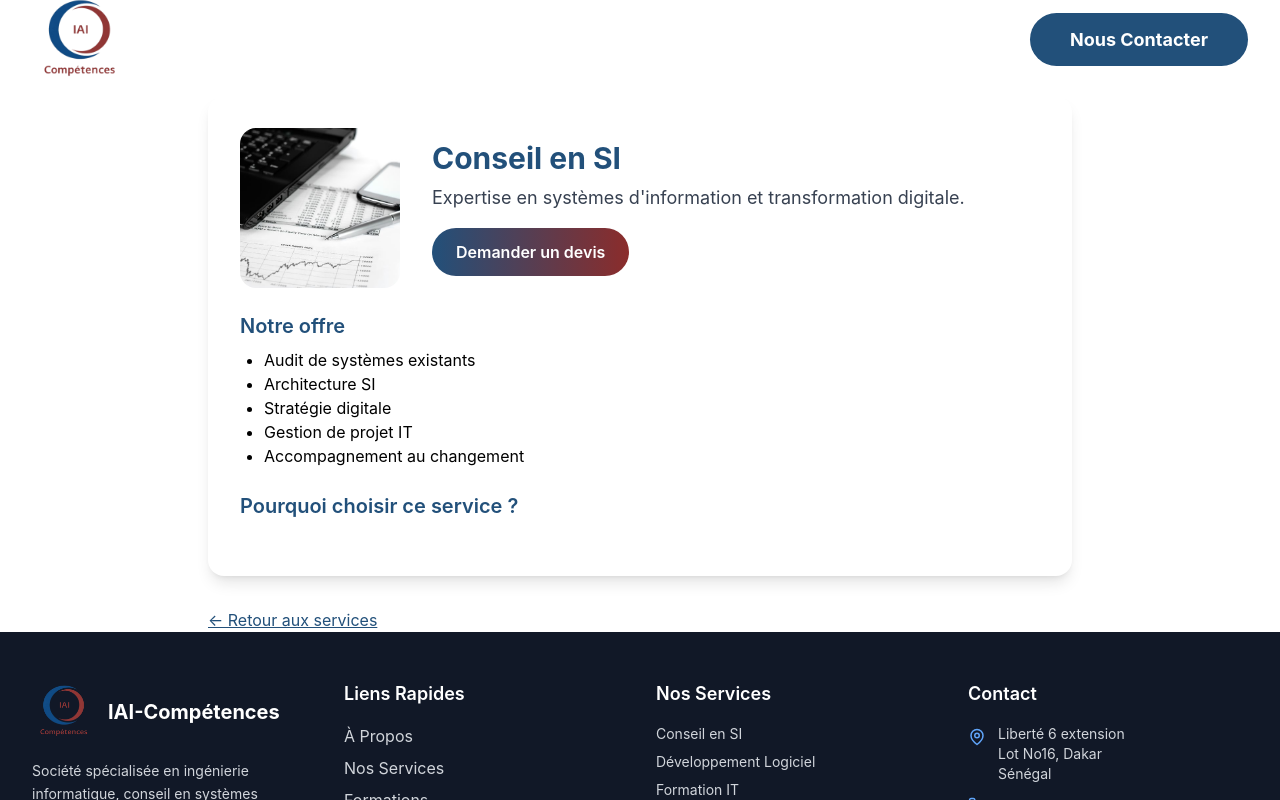
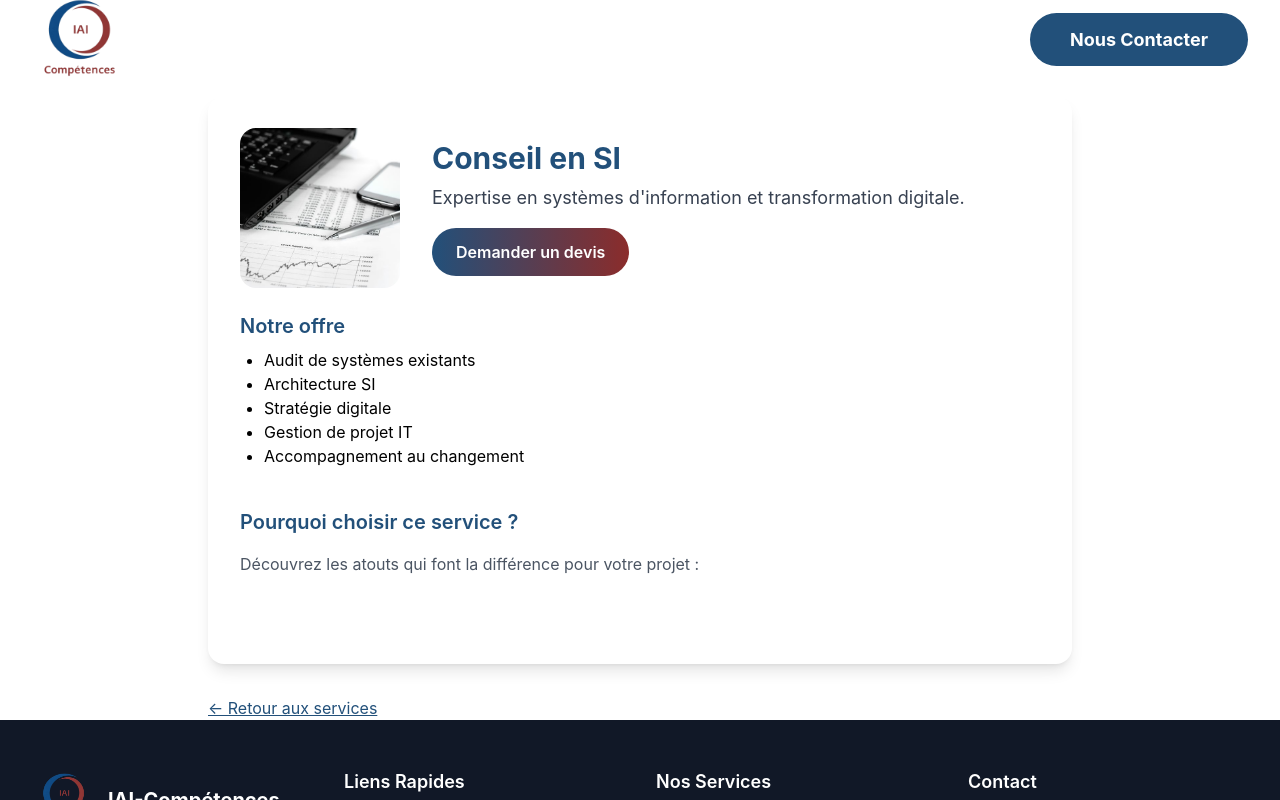
Before and after one commit to magoudia/Iai-competences, a React (Vite) app in the folder project/: page /service/conseil-si in a window 1280 px wide. Shown: the top 800 px of the page. Built offline with nearby package versions, Linux system fonts and the light colour scheme.

Commit message:
Mon message de commit

```diff
--- a/project/src/pages/ServiceDetail.tsx
+++ b/project/src/pages/ServiceDetail.tsx
@@ -1,5 +1,6 @@
 import React from 'react';
 import { useParams, Link } from 'react-router-dom';
+import { CheckCircle } from 'lucide-react';
 import devImg from '../assets/dev.jpg';
 import formationImg from '../assets/formation.jpg';
 import conseilImg from '../assets/conseil.jpg';
@@ -100,10 +101,18 @@ const ServiceDetail = () => {
         <ul className="list-disc pl-6 mb-6">
           {service.details.map((item, i) => <li key={i}>{item}</li>)}
         </ul>
-        <h2 className="text-xl font-semibold text-iai-blue mb-2 mt-6">Pourquoi choisir ce service ?</h2>
-        <ul className="list-disc pl-6 mb-6">
-          {service.advantages && service.advantages.map((adv, i) => <li key={i}>{adv}</li>)}
-        </ul>
+        <div className="mt-10 mb-8">
+          <h2 className="text-xl font-semibold text-iai-blue mb-4">Pourquoi choisir ce service&nbsp;?</h2>
+          <p className="text-gray-600 mb-6">Découvrez les atouts qui font la différence pour votre projet&nbsp;:</p>
+          <div className="grid grid-cols-1 sm:grid-cols-2 gap-6">
+            {service.advantages && service.advantages.map((adv, i) => (
+              <div key={i} className="flex items-start bg-iai-blue/5 rounded-xl p-4 shadow-sm">
+                <CheckCircle className="text-iai-blue mr-3 mt-1 flex-shrink-0" size={28} />
+                <span className="text-gray-800 text-base font-medium">{adv}</span>
+              </div>
+            ))}
+          </div>
+        </div>
         {service.testimonials && service.testimonials.length > 0 && (
           <div className="mt-8">
             <h2 className="text-xl font-semibold text-iai-blue mb-4">Témoignages</h2>
```
